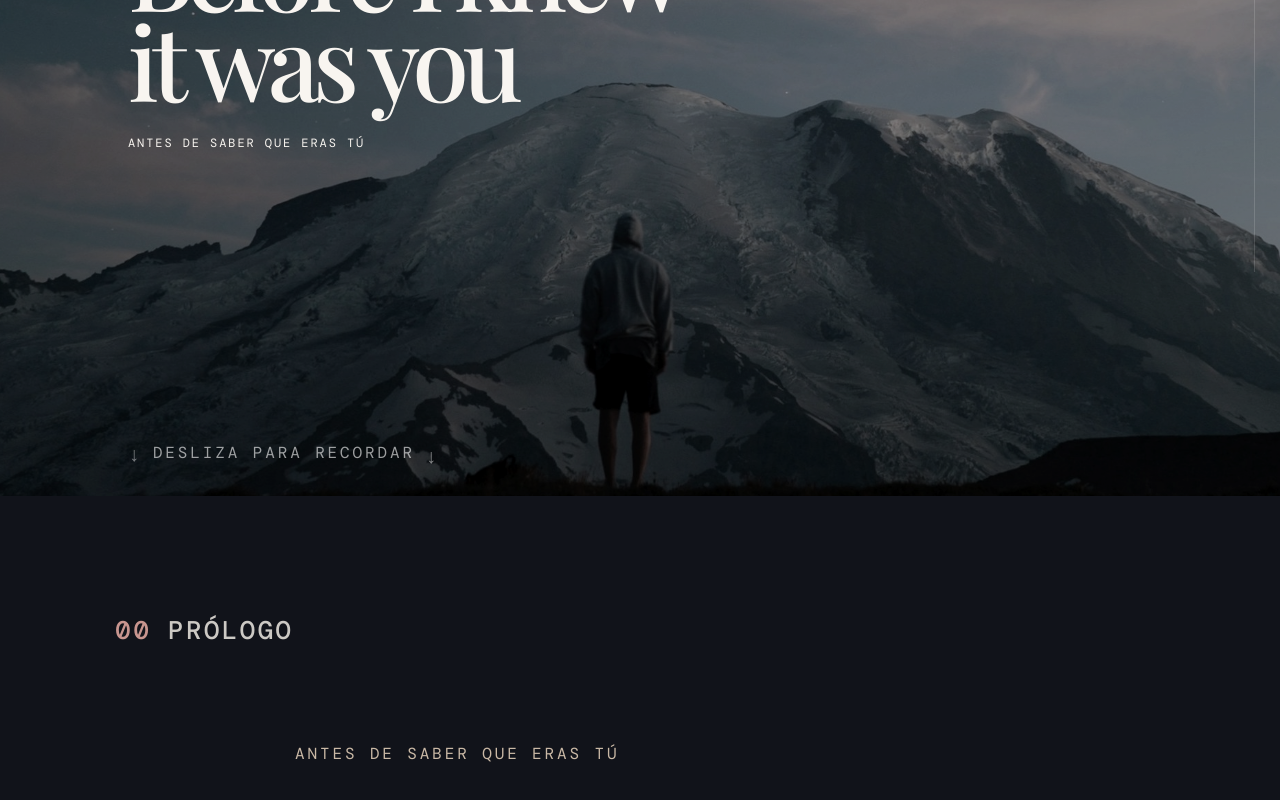
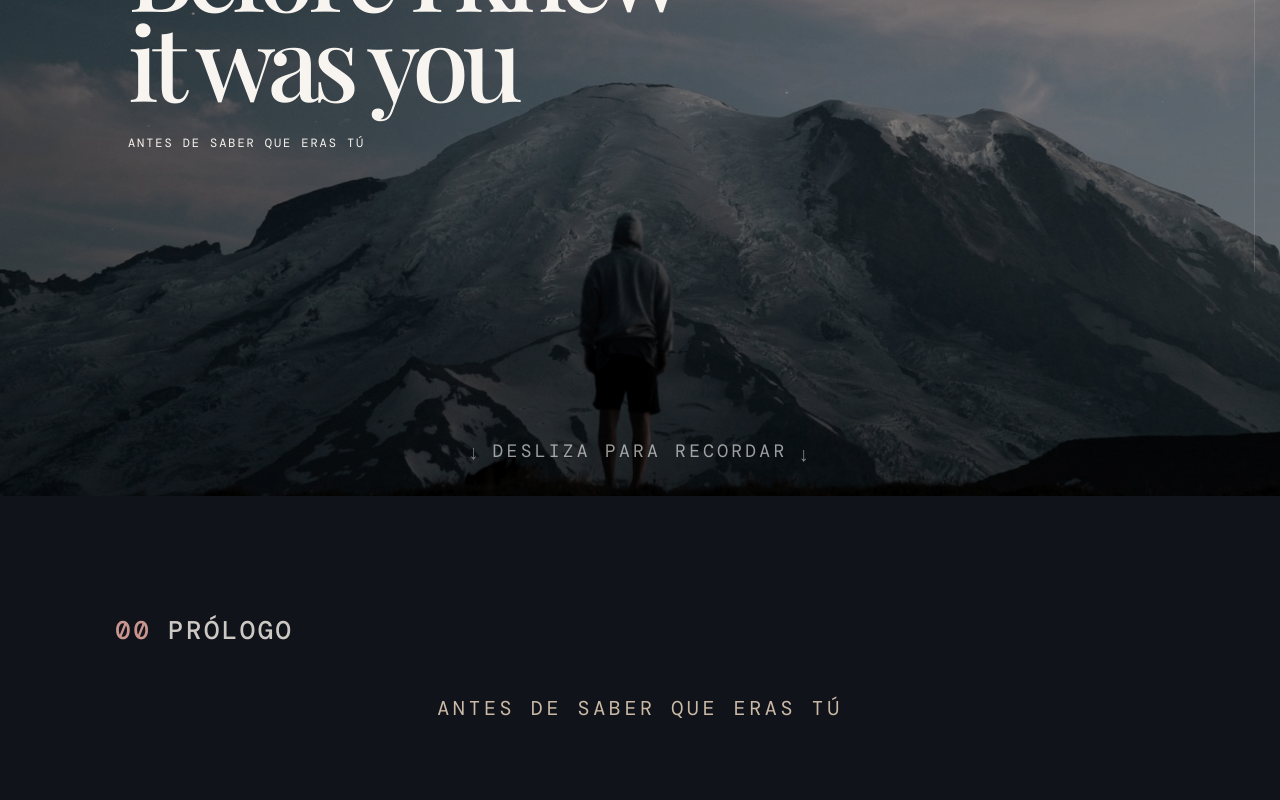
Before and after one commit to arrow98-hub/before-i-knew-it-was-you, a React (Vite) app: page / in a window 1280 px wide. Shown: the part 304-1104 px from the top of the page. Built offline with nearby package versions, Linux system fonts and the light colour scheme; a web font is replaced by a local one.

Commit message:
Scroll_Fix2

```diff
--- a/src/styles.css
+++ b/src/styles.css
@@ -370,11 +370,15 @@ main {
   z-index: 3;
   position: absolute;
   bottom: 33px;
-  left: clamp(25px, 10vw, 150px);
+  left: 0;
+  right: 0;
   color: #fff9;
   display: flex;
   align-items: center;
+  justify-content: center;
   gap: 10px;
+  text-align: center;
+  font-size: 18px;
 }
 .scroll-arrow {
   font-size: 20px;
@@ -440,9 +444,11 @@ main {
 .kicker {
   position: relative;
   z-index: 3;
-  margin: 12vh auto 0;
+  margin: 6vh auto 0;
   max-width: 690px;
   color: #cab9a6;
+  text-align: center;
+  font-size: 20px;
 }
 .te-vi {
   position: relative;
```
